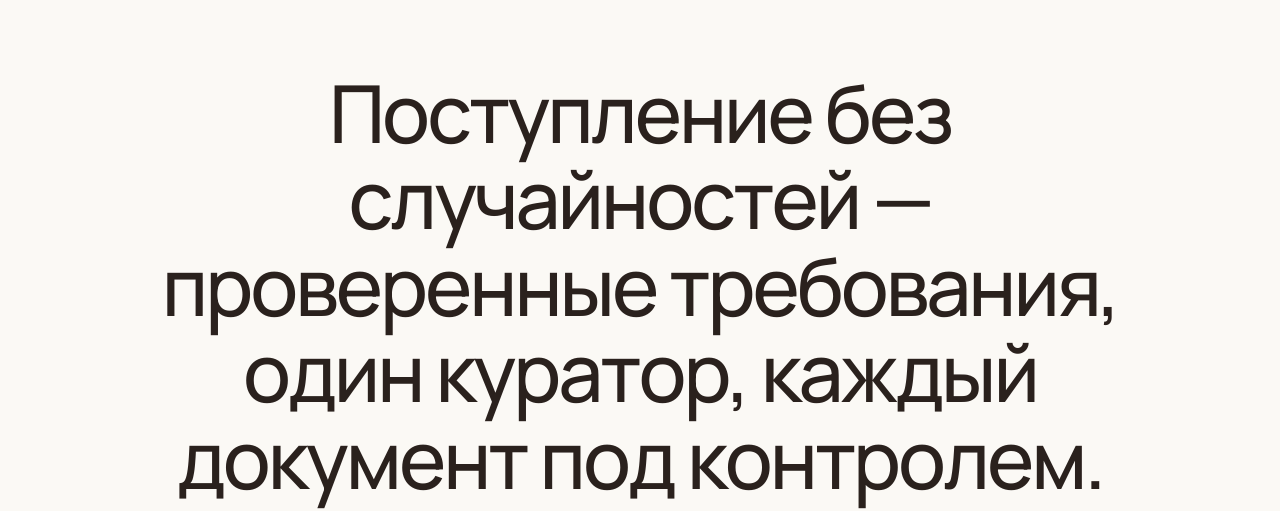
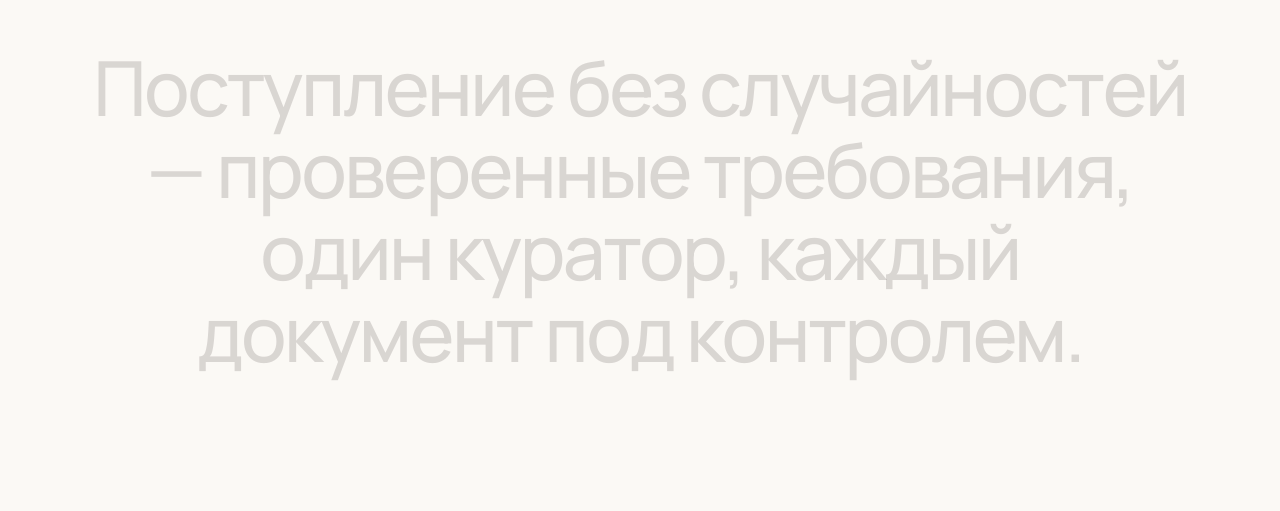
Before and after one commit to McQueeeeeen/nexora, a Next.js app: page / in a window 1280 px wide. Shown: the part 2750-3261 px from the top of the page. Built offline with nearby package versions, Linux system fonts and the light colour scheme.

Commit message:
fix(statement): implement sticky pin with glowing amber character scrub animation

```diff
--- a/components/Statement.tsx
+++ b/components/Statement.tsx
@@ -4,39 +4,37 @@ import { onRafScroll } from "./ui";
 
 const TEXT = "Поступление без случайностей — проверенные требования, один куратор, каждый документ под контролем.";
 
-// Единый эталон заливки текста (как в sticky-шагах): только цвет,
-// фронт подсвечен брендом со свечением. Ноль ре-рендеров React при скролле.
+// Statement — sticky pin (220vh) с посимвольной янтарной подсветкой как у эталона.
+// Текст держится в центре экрана, пока скролл плавно подсвечивает буквы
+// янтарным свечением и заливает их в глубокий эспрессо.
 export default function Statement() {
-  const ref = useRef<HTMLElement>(null);
-  const charsRef = useRef<HTMLSpanElement[]>([]);
+  const containerRef = useRef<HTMLDivElement>(null);
   const words = TEXT.split(" ");
 
   useEffect(() => {
-    const chars = charsRef.current;
+    const container = containerRef.current;
+    if (!container) return;
+    const chars = Array.from(container.querySelectorAll<HTMLElement>(".statement-char"));
     const total = chars.length;
     if (!total) return;
 
     if (window.matchMedia("(prefers-reduced-motion: reduce)").matches) {
       chars.forEach((c) => {
-        c.style.color = "var(--ink)";
+        c.style.color = "#2A211D";
         c.style.textShadow = "none";
       });
       return;
     }
 
-    const BAND = Math.max(0.04, 5 / total);
     let lastP = -1;
+    const BAND = 0.07;
 
     return onRafScroll(() => {
-      if (!ref.current) return;
-      const r = ref.current.getBoundingClientRect();
-      const vh = window.innerHeight;
-      const start = vh * 0.85;
-      const end = vh * 0.20;
-      const span = start - end;
-      const p = Math.max(0, Math.min(1, (start - r.top) / span));
+      const r = container.getBoundingClientRect();
+      const totalH = r.height - window.innerHeight;
+      const p = totalH <= 0 ? 0 : Math.max(0, Math.min(1, -r.top / totalH));
 
-      if (Math.abs(p - lastP) < 0.002) return;
+      if (Math.abs(p - lastP) < 0.001) return;
       lastP = p;
 
       for (let k = 0; k < total; k++) {
@@ -47,13 +45,13 @@ export default function Statement() {
         let shadow: string;
 
         if (p >= 1 || t < p - BAND) {
-          col = "var(--ink)";
+          col = "#2A211D";
           shadow = "none";
         } else if (p > 0 && t <= p) {
           col = "var(--accent)";
-          shadow = "0 0 24px var(--accent-glow)";
+          shadow = "0 0 24px var(--accent-glow), 0 0 42px rgba(200, 130, 66, 0.4)";
         } else {
-          col = "rgba(42,33,29,0.18)";
+          col = "rgba(42, 33, 29, 0.16)";
           shadow = "none";
         }
 
@@ -63,32 +61,26 @@ export default function Statement() {
     });
   }, []);
 
-  let idx = 0;
-
   return (
-    <section ref={ref} className="relative w-full overflow-hidden py-[160px] lg:py-[260px]">
-      <div className="mx-auto flex max-w-[1408px] flex-col items-center px-6 lg:px-12">
-        <h2 className="max-w-[1100px] text-balance text-center text-[min(3.25em,9.7vw)] font-normal leading-[1.08] tracking-[-0.02em] lg:text-[80px] lg:tracking-[-3px]">
+    <div ref={containerRef} className="relative w-full" style={{ height: "220vh" }}>
+      <section className="sticky top-0 flex h-screen w-full items-center justify-center overflow-hidden bg-[#FBF9F5]">
+        <div className="mx-auto flex w-full max-w-[1408px] flex-col items-center px-6 lg:px-12">
+          <h2 className="max-w-[1140px] text-balance text-center text-[min(3.25em,9.5vw)] font-normal leading-[1.08] tracking-[-0.025em] text-[#2A211D] lg:text-[76px] lg:tracking-[-2.5px]">
             {words.map((w, i) => (
               <Fragment key={i}>
-              <span className="inline-block" style={{ whiteSpace: "nowrap" }}>
-                {w.split("").map((ch, c) => {
-                  const currIdx = idx++;
-                  return (
+                <span className="inline-block whitespace-nowrap">
+                  {w.split("").map((ch, c) => (
                     <span
                       key={c}
-                      ref={(el) => {
-                        if (el) charsRef.current[currIdx] = el;
-                      }}
-                      className="sticky-steps__char"
+                      className="statement-char"
                       style={{
-                        color: "rgba(42,33,29,0.18)",
+                        color: "rgba(42, 33, 29, 0.16)",
+                        willChange: "color, text-shadow",
                       }}
                     >
                       {ch}
                     </span>
-                  );
-                })}
+                  ))}
                 </span>
                 {i < words.length - 1 ? " " : ""}
               </Fragment>
@@ -96,5 +88,6 @@ export default function Statement() {
           </h2>
         </div>
       </section>
+    </div>
   );
 }
```
Lines whose indentation alone changed are shown as unchanged.
